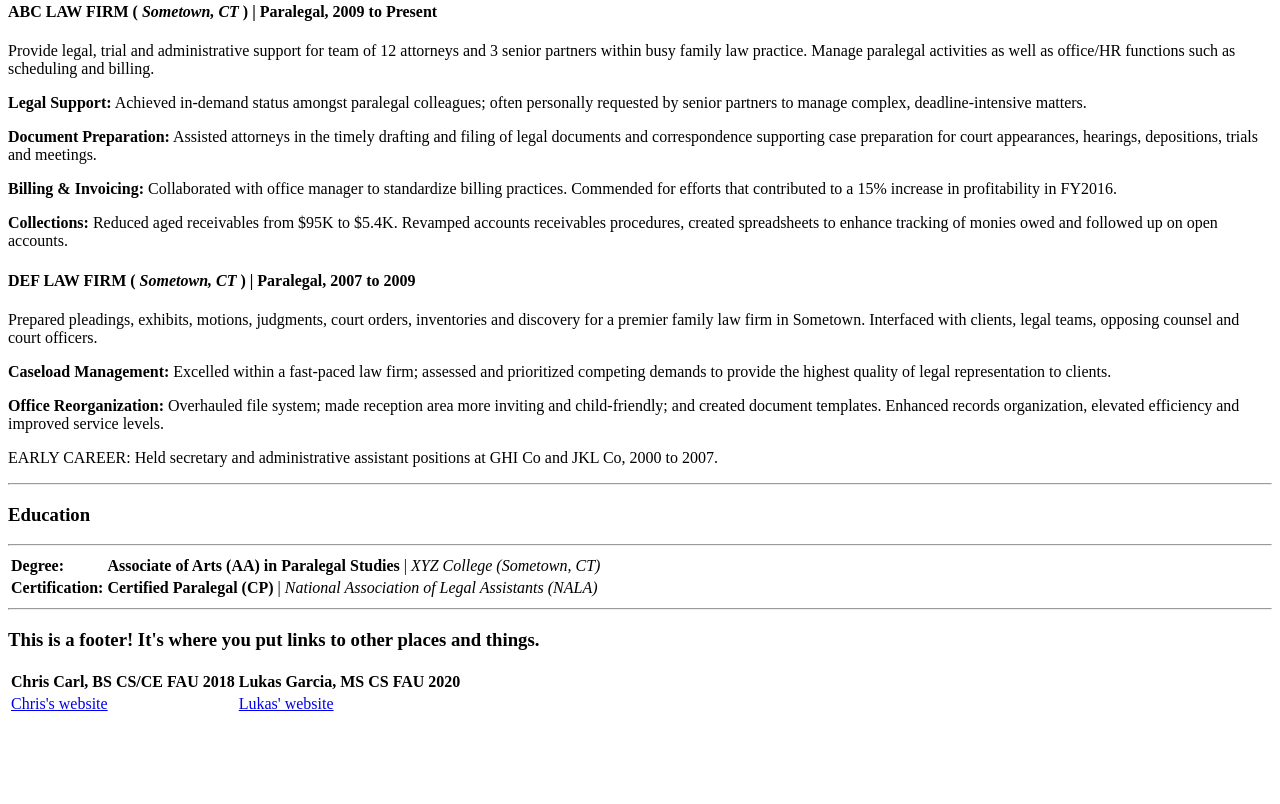
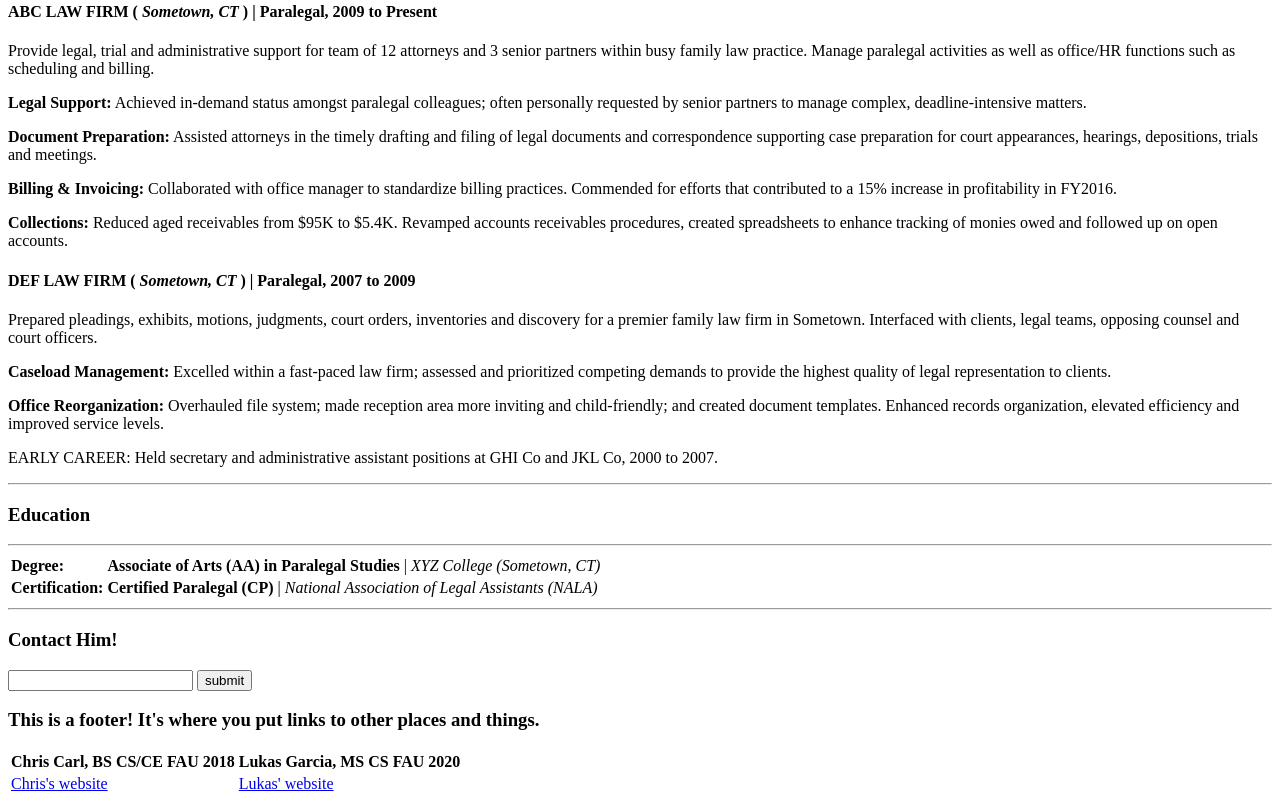
Before and after one commit to chrisbcarl/web-design-zero-to-hero, a plain HTML site: page intro-to-html-css/02-html-resume.html in a window 1280 px wide. Shown: the part 622-1426 px from the top of the page. Before the commit the page ends 1346 px from the top, so only its background shows below. Drawn offline with Linux system fonts and the light colour scheme.

Commit message:
forms added

```diff
--- a/intro-to-html-css/02-html-resume.html
+++ b/intro-to-html-css/02-html-resume.html
@@ -117,6 +117,13 @@
 
     <hr>
 
+    <!-- forms! -->
+    <h3>Contact Him!</h3>
+    <form action="/02-html-resume.html" method="get">
+        <input type="email" name="email" id="input-email">
+        <input type="submit" value="submit">
+    </form>
+
     <footer>
         <h3>This is a footer! It's where you put links to other places and things.</h3>
         <table>
```
